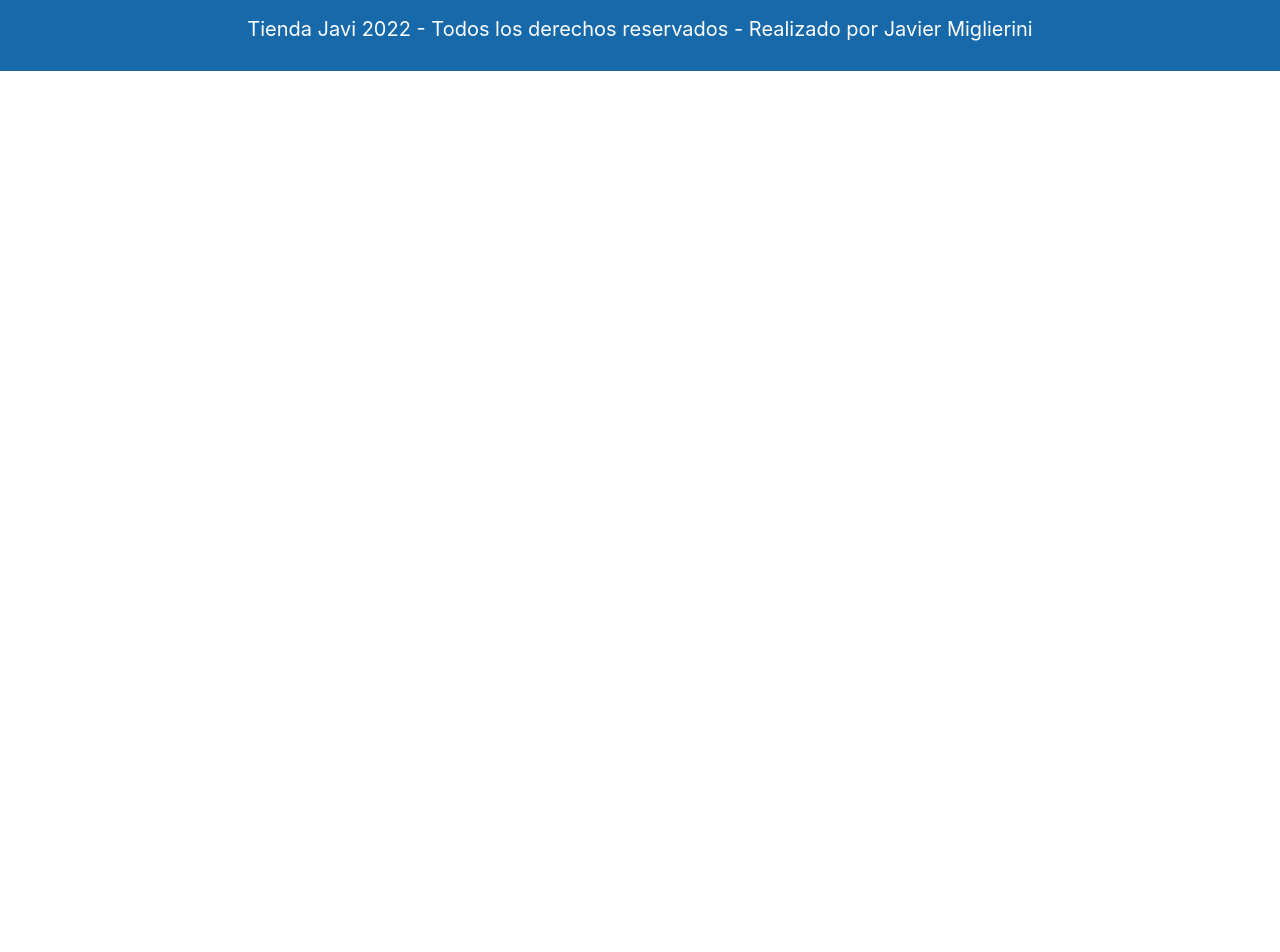
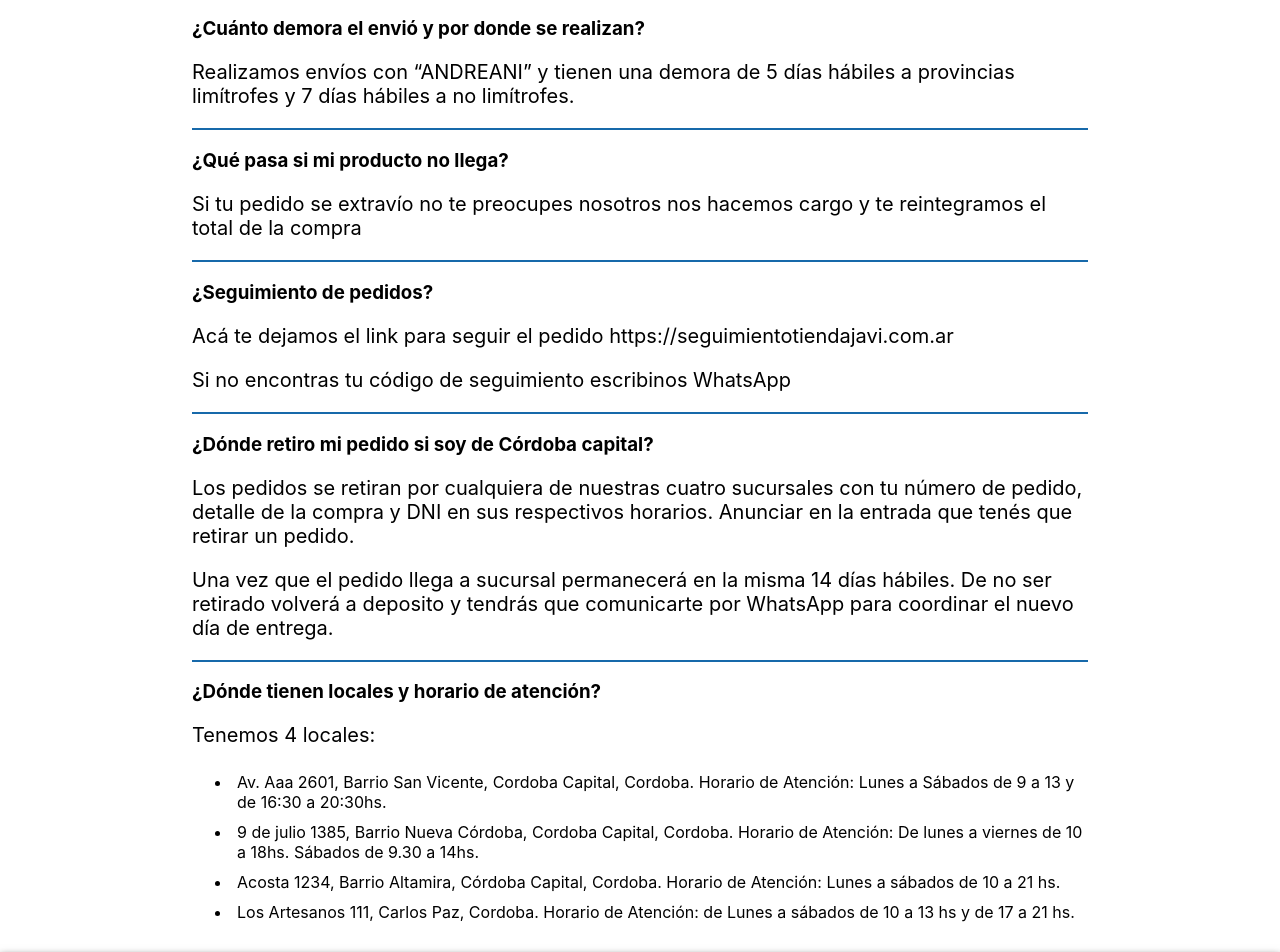
Before and after one commit to javimiglie/TiendaReact, a React (Create React App) app: page /preguntasfrecuentes in a window 1280 px wide. Shown: the part 180-1132 px from the top of the page. Before the commit the page ends 800 px from the top, so only its background shows below. Built offline with nearby package versions, Linux system fonts and the light colour scheme.

Commit message:
agregue inicio

```diff
--- a/src/components/Footer/Footer.css
+++ b/src/components/Footer/Footer.css
@@ -1,6 +1,9 @@
 .footer-container {
     background-color: #1769aa;
     margin-top: 30px;
+    box-shadow: 0px -1px 8px 0px rgba(0, 0, 0, 0.75);
+        -webkit-box-shadow: 0px -1px 8px 0px rgba(0, 0, 0, 0.75);
+        -moz-box-shadow: 0px -1px 8px 0px rgba(0, 0, 0, 0.75);
 
 }
 .footer-p {
--- /dev/null
+++ b/src/components/Inicio/Inicio.css
@@ -0,0 +1,8 @@
+.container-home{
+    width: 100%;
+}
+.card-home{
+    display: flex;
+    flex-direction: row;
+    justify-content: space-around;
+}
--- /dev/null
+++ b/src/components/Inicio/Inicio.js
@@ -0,0 +1,53 @@
+import './Inicio.css';
+
+import Card from '@mui/material/Card';
+
+const Inicio = () => {
+  return (
+    <div>
+      <div className='container-home'>
+        <img src='Banner.png' width='100%'></img>
+        <h2>¿QUIÉNES SOMOS?</h2>
+        <p>
+          Tienda Javi fué desarrollada en el curso de React en Coderhouse por
+          Javier Miglierini.
+        </p>
+        <p>
+          En dicha plataforma podrás conseguir diferentes productos de ropa
+          masculina.
+        </p>
+      </div>
+      <div className='card-home'>
+        <Card className='container-card' sx={{ maxWidth: 350 }}>
+          <div className='card-item'>
+            <h3>MISIÓN</h3>
+            <p>
+              Como una tienda online, nuestra misión es a nuestros clientes
+              comodidad y confiabilidad a la hora de adquirir su producto
+            </p>
+          </div>
+        </Card>
+        <Card className='container-card' sx={{ maxWidth: 350 }}>
+          <div className='card-item'>
+            <h3>VISIÓN</h3>
+            <p>
+              Nuestro propósisto es ser reconocidos como por la satisfacción de
+              nuestros clientes
+            </p>
+          </div>
+        </Card>
+        <Card className='container-card' sx={{ maxWidth: 350 }}>
+          <div className='card-item'>
+            <h3>VALORES</h3>
+            <p>
+              Nuestra compañía actúa siempre con integridad y honestidad con
+              todos los que se realacionan con ella, sean proovedores, clientes
+              o personal
+            </p>
+          </div>
+        </Card>
+      </div>
+    </div>
+  );
+};
+export default Inicio;
--- a/src/components/Item/Item.css
+++ b/src/components/Item/Item.css
@@ -23,5 +23,5 @@
 }
 .link-d{
     text-decoration: none;
-   color: white;
+    color: white;
 }
--- a/src/components/ItemCart/ItemCart.css
+++ b/src/components/ItemCart/ItemCart.css
@@ -5,7 +5,8 @@
     flex-direction: row;
     justify-content: space-between;
     margin-top: 20px;
-    border: solid 1px gray
+    background-color: rgb(172, 180, 255);
+    border-radius: 10px;
 }
 .container-img{
     width: 100px;
--- /dev/null
+++ b/src/components/PreguntasFrecuentes/PreguntasFrecuentes.css
@@ -0,0 +1,15 @@
+.container-preg{
+    width: 70%;
+    margin:auto
+}
+h2{
+    margin-bottom: 50px;
+}
+.subtitle-preg, .text-preg, .list-preg {
+    text-align: left ;
+}
+
+
+li {
+    padding: 5px;
+}
--- /dev/null
+++ b/src/components/PreguntasFrecuentes/PreguntasFrecuentes.js
@@ -0,0 +1,71 @@
+import './PreguntasFrecuentes.css';
+
+const PreguntasFrecuentes = () => {
+  return (
+    <div className='container-preg'>
+      <h2>PREGUNTAS FRECUENTES</h2>
+      <h3 className='subtitle-preg'>
+        ¿Cuánto demora el envió y por donde se realizan?
+      </h3>
+      <p className='text-preg'>
+        Realizamos envíos con “ANDREANI” y tienen una demora de 5 días hábiles a
+        provincias limítrofes y 7 días hábiles a no limítrofes.
+      </p>
+      <hr color='#1769aa' />
+      <h3 className='subtitle-preg'>¿Qué pasa si mi producto no llega?</h3>
+      <p className='text-preg'>
+        Si tu pedido se extravío no te preocupes nosotros nos hacemos cargo y te
+        reintegramos el total de la compra
+      </p>
+      <hr color='#1769aa' />
+      <h3 className='subtitle-preg'>¿Seguimiento de pedidos?</h3>
+      <p className='text-preg'>
+        Acá te dejamos el link para seguir el pedido
+        https://seguimientotiendajavi.com.ar
+      </p>
+      <p className='text-preg'>
+        Si no encontras tu código de seguimiento escribinos WhatsApp
+      </p>
+      <hr color='#1769aa' />
+      <h3 className='subtitle-preg'>
+        ¿Dónde retiro mi pedido si soy de Córdoba capital?
+      </h3>
+      <p className='text-preg'>
+        Los pedidos se retiran por cualquiera de nuestras cuatro sucursales con
+        tu número de pedido, detalle de la compra y DNI en sus respectivos
+        horarios. Anunciar en la entrada que tenés que retirar un pedido.
+      </p>
+      <p className='text-preg'>
+        Una vez que el pedido llega a sucursal permanecerá en la misma 14 días
+        hábiles. De no ser retirado volverá a deposito y tendrás que comunicarte
+        por WhatsApp para coordinar el nuevo día de entrega.
+      </p>
+      <hr color='#1769aa' />
+      <h3 className='subtitle-preg'>
+        ¿Dónde tienen locales y horario de atención?
+      </h3>
+      <p className='text-preg'>Tenemos 4 locales:</p>
+      <ul>
+        <li className='list-preg'>
+          Av. Aaa 2601, Barrio San Vicente, Cordoba Capital, Cordoba. Horario de
+          Atención: Lunes a Sábados de 9 a 13 y de 16:30 a 20:30hs.
+        </li>
+        <li className='list-preg'>
+          9 de julio 1385, Barrio Nueva Córdoba, Cordoba Capital, Cordoba.
+          Horario de Atención: De lunes a viernes de 10 a 18hs. Sábados de 9.30
+          a 14hs.
+        </li>
+        <li className='list-preg'>
+          Acosta 1234, Barrio Altamira, Córdoba Capital, Cordoba. Horario de
+          Atención: Lunes a sábados de 10 a 21 hs.
+        </li>
+        <li className='list-preg'>
+          Los Artesanos 111, Carlos Paz, Cordoba. Horario de Atención: de Lunes
+          a sábados de 10 a 13 hs y de 17 a 21 hs.
+        </li>
+      </ul>
+    </div>
+  );
+};
+
+export default PreguntasFrecuentes;
--- a/src/pages/Inicio.js
+++ b/src/pages/Inicio.js
@@ -1,9 +1,10 @@
-const Inicio = () => {
+import Inicio from '../components/Inicio/Inicio';
+const Home = () => {
   return (
     <div>
-      <h2>¿Quiénes somos?</h2>
+      <Inicio />
     </div>
   );
 };
 
-export default Inicio;
+export default Home;
--- a/src/pages/PreguntasFrecuentes.js
+++ b/src/pages/PreguntasFrecuentes.js
@@ -1,4 +1,6 @@
-const PreguntasFrecuentes = () => {
-  return <h2>Preguntas Frecuentes</h2>;
+import PreguntasFrecuentes from '../components/PreguntasFrecuentes/PreguntasFrecuentes';
+
+const PregFrecuentes = () => {
+  return <PreguntasFrecuentes />;
 };
-export default PreguntasFrecuentes;
+export default PregFrecuentes;
```
Also changed, not shown: public/Banner.png (added).
